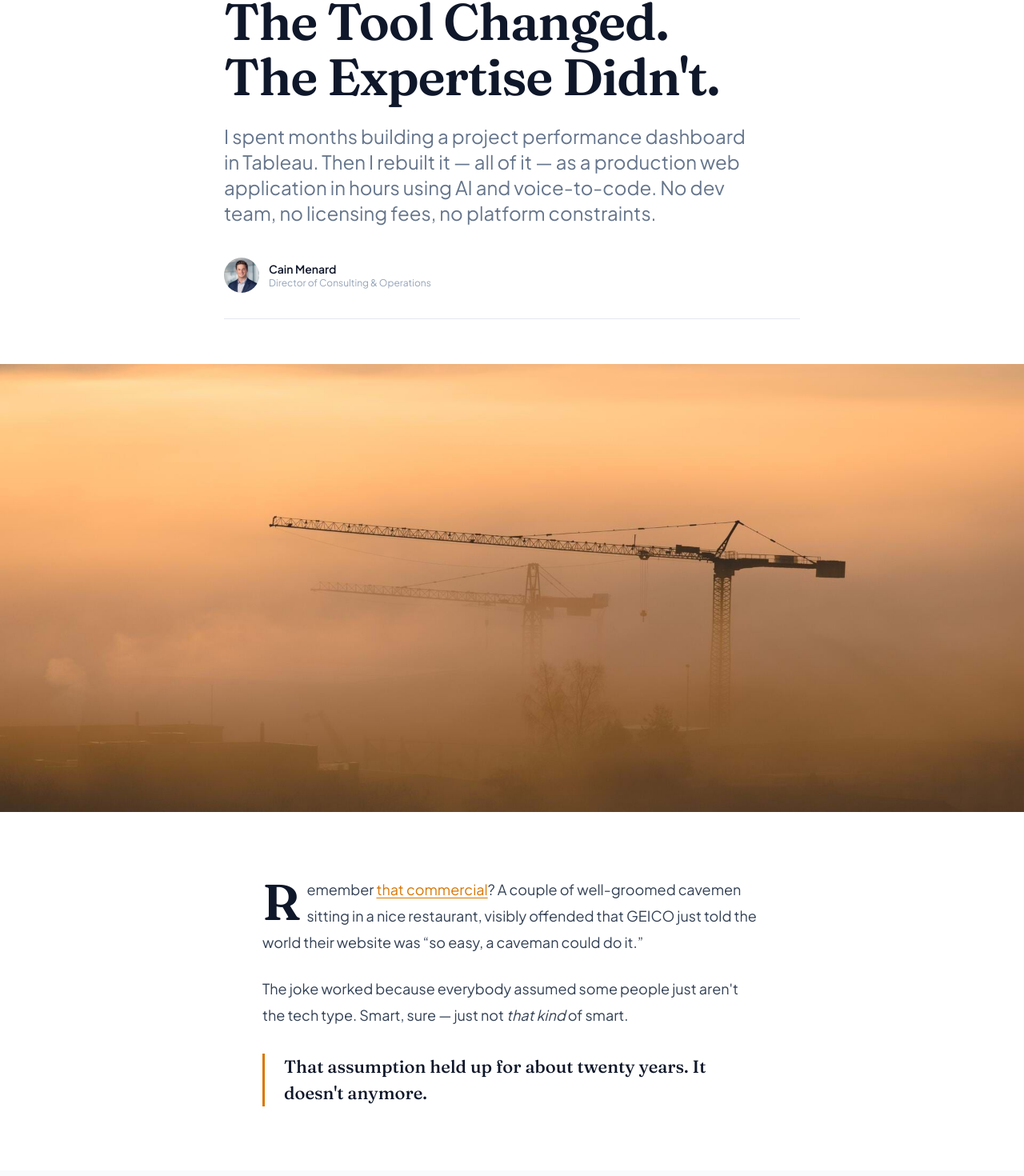
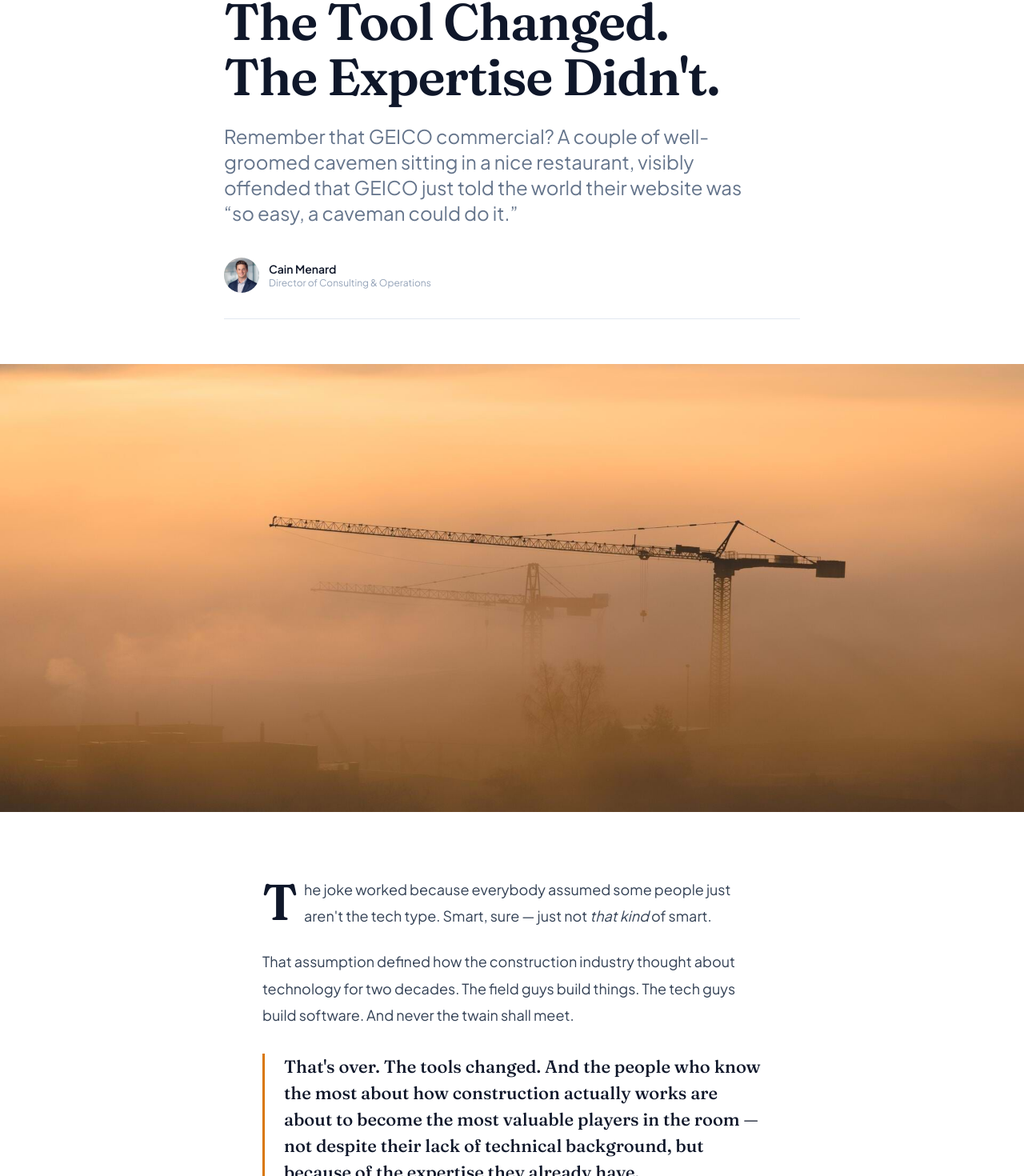
Before and after one commit to cainmenard/cainmenard-portfolio, a Next.js app: page /ai-evolution in a window 1280 px wide. Shown: the part 178-1648 px from the top of the page at 80% size. Built offline with nearby package versions, Linux system fonts and the light colour scheme.

Commit message:
Revise hero and opening with GEICO caveman hook
Move the caveman commercial reference into the hero paragraph and
rewrite the opening section to bridge into construction industry context.

https://claude.ai/code/session_012hFuVgaTtLcmXj81qbGbh2

```diff
--- a/src/app/ai-evolution/page.js
+++ b/src/app/ai-evolution/page.js
@@ -51,9 +51,9 @@ export default function AIEvolution() {
               The Expertise Didn&apos;t.
             </h1>
             <p className="text-xl md:text-2xl text-slate-500 dark:text-slate-400 leading-relaxed mb-10 max-w-2xl">
-              I spent months building a project performance dashboard in Tableau. Then I rebuilt
-              it — all of it — as a production web application in hours using AI and voice-to-code.
-              No dev team, no licensing fees, no platform constraints.
+              Remember that GEICO commercial? A couple of well-groomed cavemen sitting in a nice
+              restaurant, visibly offended that GEICO just told the world their website was
+              &ldquo;so easy, a caveman could do it.&rdquo;
             </p>
             <div className="flex items-center gap-3 pb-8 border-b border-slate-200 dark:border-slate-700">
               <Image src="/headshot.jpg" alt="Cain Menard" width={44} height={44} className="rounded-full" priority />
@@ -80,20 +80,19 @@ export default function AIEvolution() {
           <section id="opening" className="bg-white dark:bg-slate-900 py-20">
             <div className="max-w-2xl mx-auto px-6 article-prose fade-section">
               <p className="article-drop-cap">
-                Remember{' '}
-                <a href="https://www.youtube.com/watch?v=H02iwWCrXew" target="_blank" rel="noopener noreferrer">
-                  that commercial
-                </a>
-                ? A couple of well-groomed cavemen sitting in a nice restaurant, visibly offended
-                that GEICO just told the world their website was &ldquo;so easy, a caveman could
-                do it.&rdquo;
-              </p>
-              <p>
                 The joke worked because everybody assumed some people just aren&apos;t the tech type.
                 Smart, sure — just not <em>that kind</em> of smart.
               </p>
+              <p>
+                That assumption defined how the construction industry thought about technology for
+                two decades. The field guys build things. The tech guys build software. And never
+                the twain shall meet.
+              </p>
               <p className="article-callout">
-                That assumption held up for about twenty years. It doesn&apos;t anymore.
+                That&apos;s over. The tools changed. And the people who know the most about how
+                construction actually works are about to become the most valuable players in the
+                room — not despite their lack of technical background, but because of the expertise
+                they already have.
               </p>
             </div>
           </section>
```
